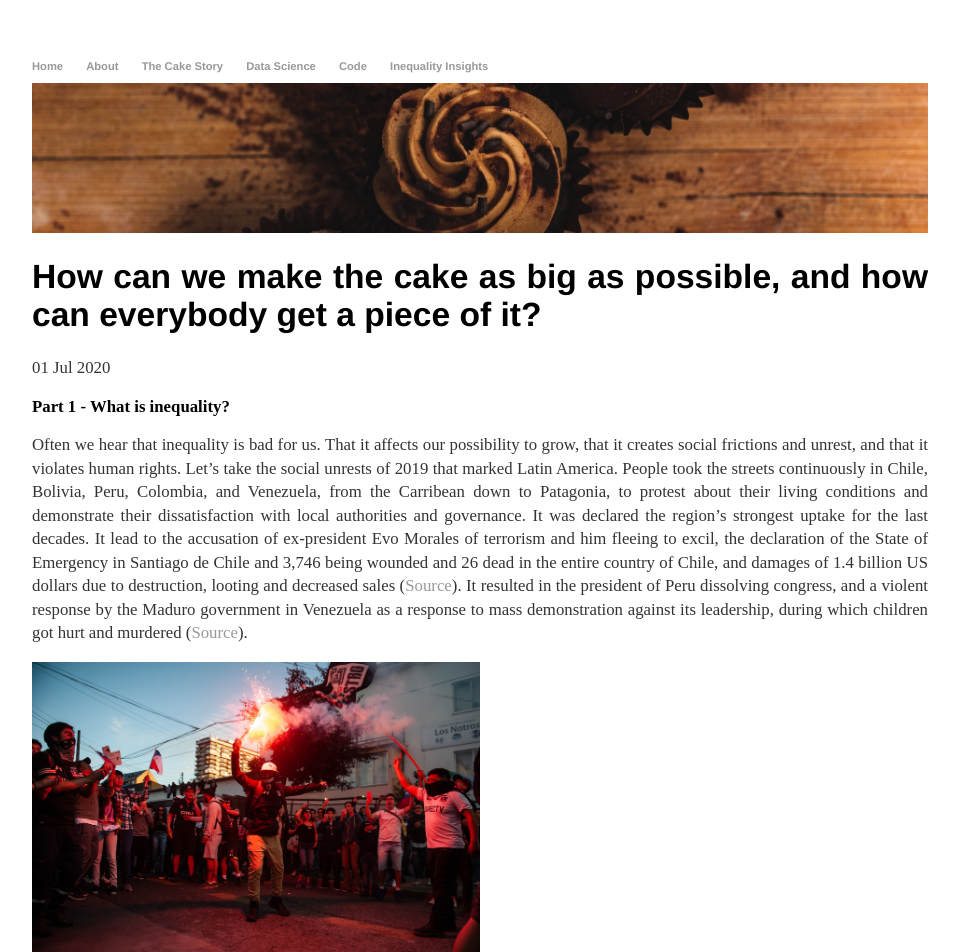
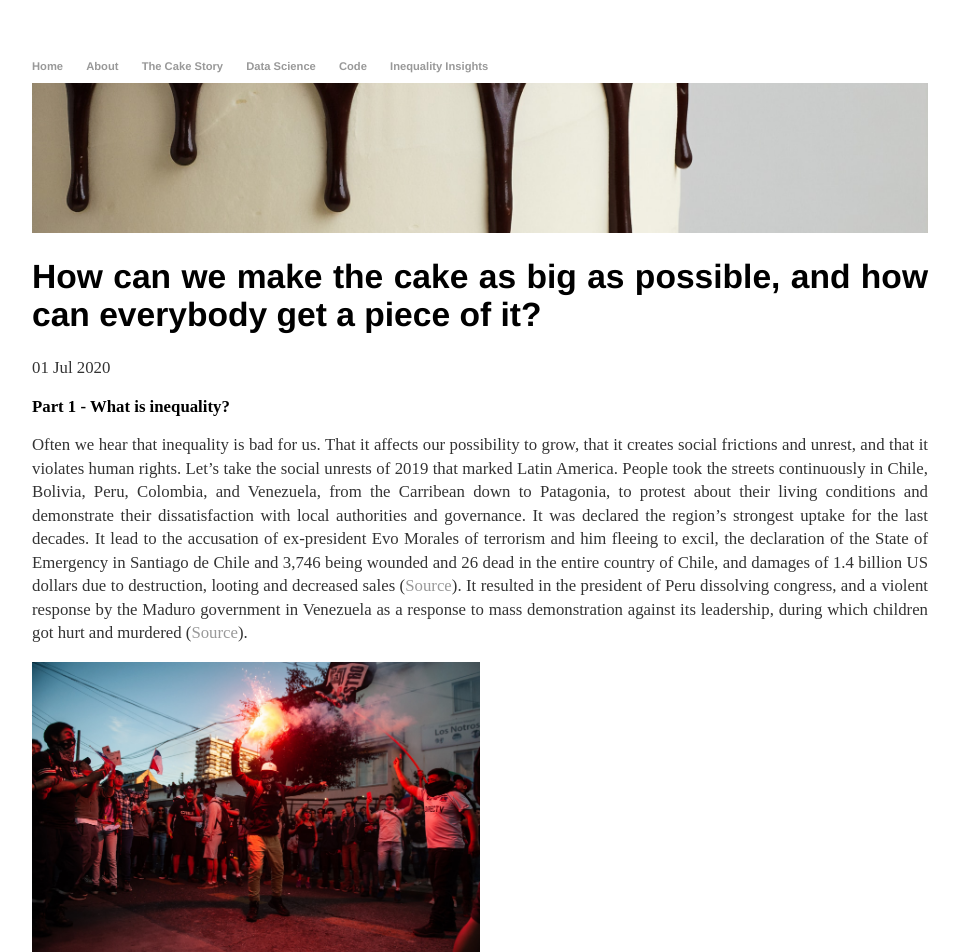
Before and after one commit to BrittaRude/BrittaRude.github.io, a Jekyll site: the page built from inputs_cakestory/_posts/2020-07-01-britta-rude-the-cake-story-part-1.md, in a window 1280 px wide. Shown: the top 952 px of the page, without its empty margins (160-1120 px from the left). Built offline with Jekyll 4.4.1, drawn with Linux system fonts in a browser that asks for light colours.

Commit message:
Update 2020-07-01-britta-rude-the-cake-story-part-1.md

```diff
--- a/inputs_cakestory/_posts/2020-07-01-britta-rude-the-cake-story-part-1.md
+++ b/inputs_cakestory/_posts/2020-07-01-britta-rude-the-cake-story-part-1.md
@@ -3,7 +3,7 @@ layout: post
 title: "How can we make the cake as big as possible, and how can everybody get a piece of it?"
 date: 2020-07-01
 myexcerpt: Often we hear that inequality is bad for us. That it affects our possibility to grow, that it creates social frictions and unrest, and that it violates human rights. But what is inequality exactly?
-image: /images/CakeStory_FeatureImage.jpg
+image: /images/Cake1.jpg
 ---
 
 ## Part 1 - What is inequality?
```
